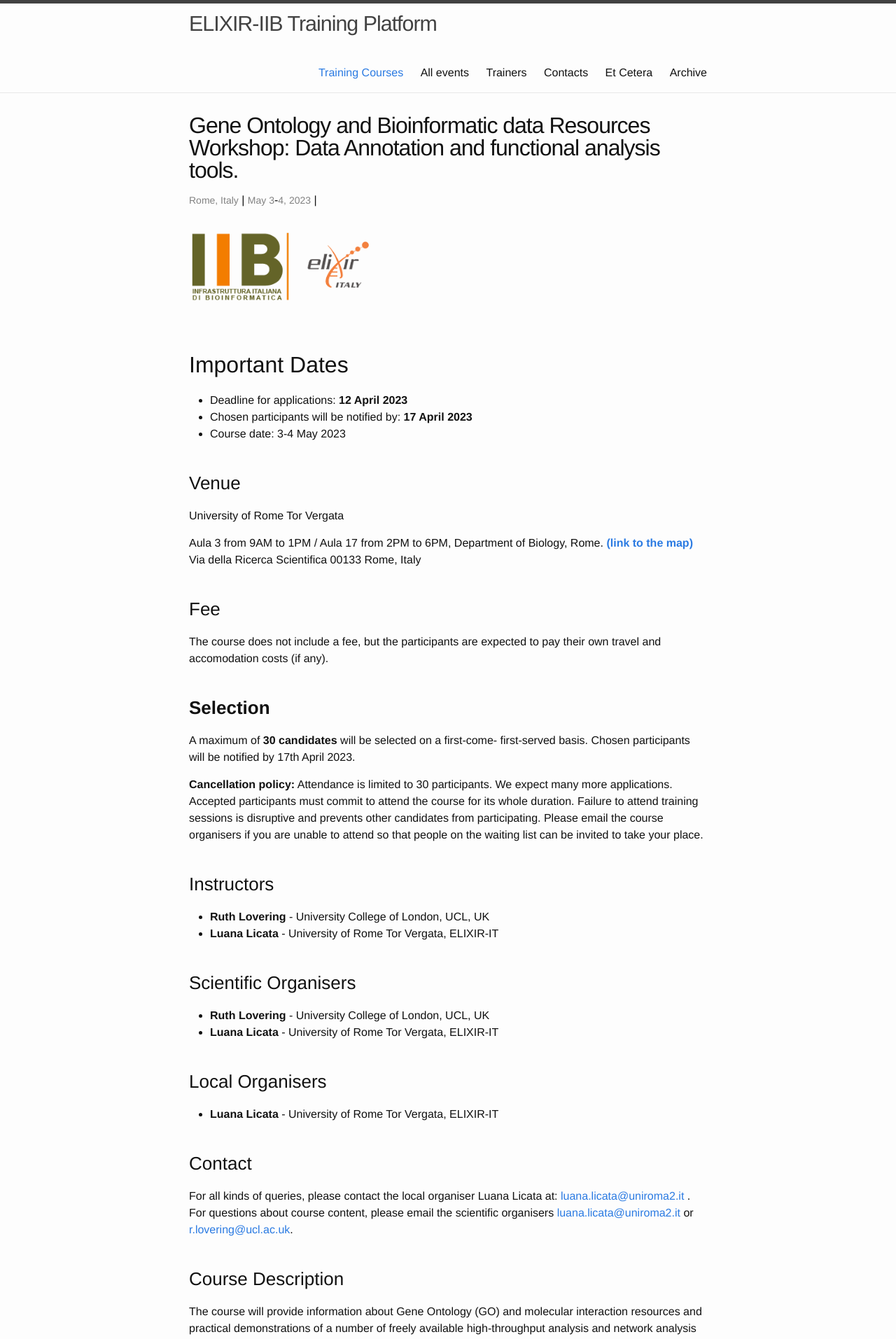
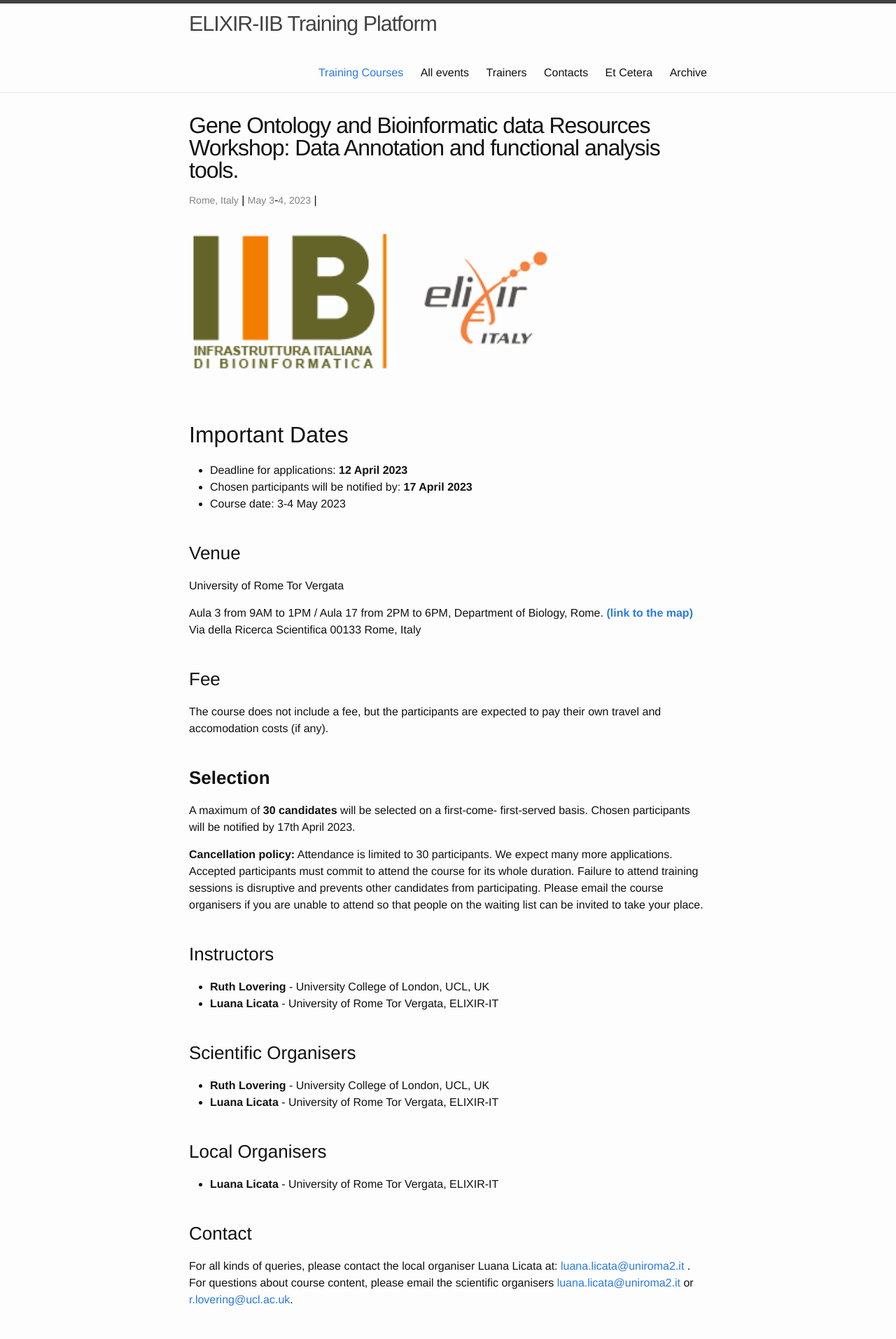
Before and after one commit to ELIXIR-IIB-training/website, a Jekyll site: the page built from _posts/2023-05-03-Gene_Ontology_TorVergata.md, in a window 1280 px wide. Shown: the top 1913 px of the page at 70% size. Built offline with Jekyll 4.4.1, drawn with Linux system fonts in a browser that asks for light colours.

Commit message:
Update 2023-05-03-Gene_Ontology_TorVergata.md

```diff
--- a/_posts/2023-05-03-Gene_Ontology_TorVergata.md
+++ b/_posts/2023-05-03-Gene_Ontology_TorVergata.md
@@ -11,7 +11,7 @@ description: Two-day workshop to boost your understanding of bioinformatics reso
 
 <table border="0">
   <tr>
- <td><a href="http://elixir-italy.org"><img src="../../../img/logo_iib.png" height="100"></a></td>
+ <td><a href="http://elixir-italy.org"><img src="../../../img/logo_iib.png" height="200"></a></td>
   </tr>
 </table>
 <br>
```
